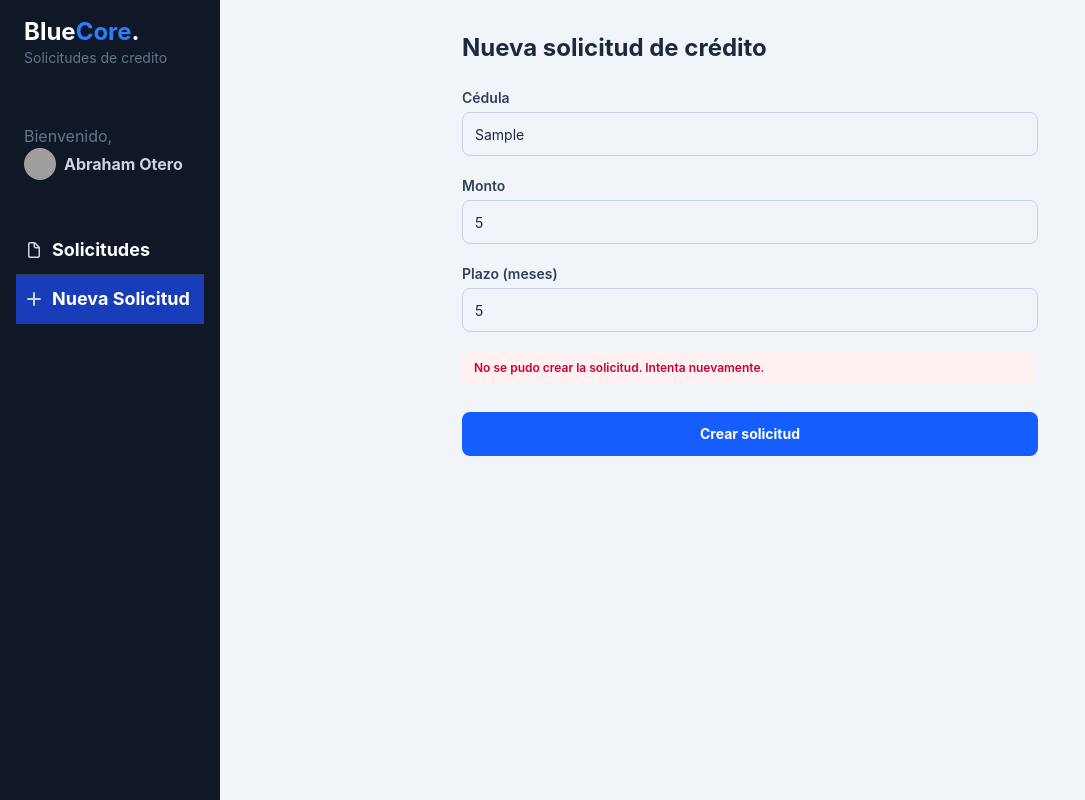
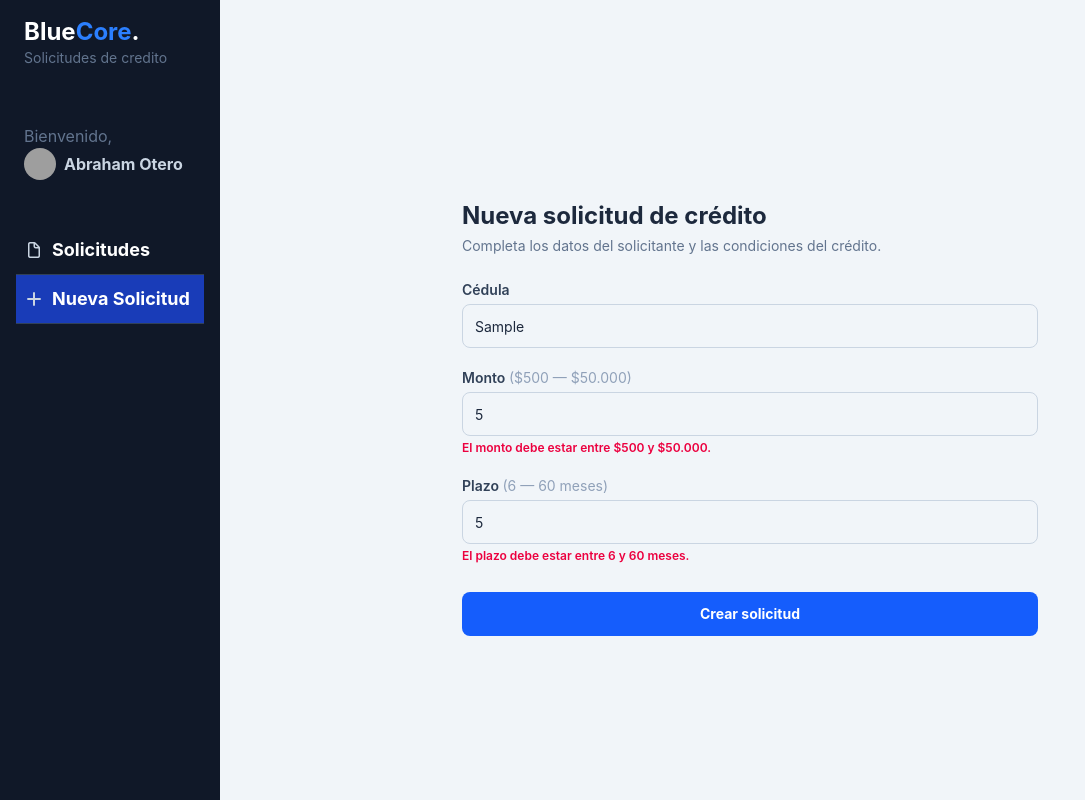
Before and after one commit to abraham55github/gestion-credito, an Angular app in the folder frontend/gestionCredito/: page /dashboard/nuevas-solicitudes in a window 1280 px wide. Both pictures are taken after typing "Sample", "5", "5" into the empty fields and a click on the button "Crear solicitud". Shown: the whole page, without its empty margins (0-1085 px from the left). Built offline with nearby package versions, Linux system fonts and the light colour scheme; no server answers; grey boxes are pictures that could not be loaded.

Commit message:
feat(frontend): service para persistencia de cache, multiples request al filtrar por estado_solicitud

```diff
--- a/frontend/gestionCredito/src/app/credit/pages/nuevas-solicitudes-page/nuevas-solicitudes-page.html
+++ b/frontend/gestionCredito/src/app/credit/pages/nuevas-solicitudes-page/nuevas-solicitudes-page.html
@@ -1,35 +1,67 @@
-<div class="mx-auto w-full max-w-xl py-8">
+<div class="mx-auto w-full max-w-xl py-50 ">
     <h1 class="text-2xl font-bold text-slate-800">Nueva solicitud de crédito</h1>
+    <p class="mt-1 text-sm text-slate-500">Completa los datos del solicitante y las condiciones del crédito.</p>
 
     <form [formGroup]="solicitudForm" (ngSubmit)="onSubmit()" class="mt-6 flex flex-col gap-5">
+
         <div>
             <label for="cedula" class="block text-sm font-semibold text-slate-700">Cédula</label>
-            <input id="cedula" type="text" formControlName="cedula"
+            <input id="cedula" type="text" formControlName="cedula" placeholder="Ej. 1023456789"
                 class="mt-1 h-11 w-full rounded-lg border border-slate-300 px-3 text-sm text-slate-800 outline-none focus:border-blue-500" />
+            @if (solicitudForm.controls.cedula.invalid && (solicitudForm.controls.cedula.touched || enviado())) {
+            <p class="mt-1 text-xs font-semibold text-rose-600">La cédula es obligatoria.</p>
+            }
         </div>
 
         <div>
-            <label for="monto" class="block text-sm font-semibold text-slate-700">Monto</label>
-            <input id="monto" type="number" formControlName="monto"
+            <label for="monto" class="block text-sm font-semibold text-slate-700">
+                Monto
+                <span class="font-normal text-slate-400">($500 — $50.000)</span>
+            </label>
+            <input id="monto" type="number" formControlName="monto" placeholder="0"
                 class="mt-1 h-11 w-full rounded-lg border border-slate-300 px-3 text-sm text-slate-800 outline-none focus:border-blue-500" />
+            @if (solicitudForm.controls.monto.invalid && (solicitudForm.controls.monto.touched || enviado())) {
+            <p class="mt-1 text-xs font-semibold text-rose-600">
+                @if (solicitudForm.controls.monto.errors?.['required']) {
+                El monto es obligatorio.
+                } @else {
+                El monto debe estar entre $500 y $50.000.
+                }
+            </p>
+            }
         </div>
 
         <div>
-            <label for="plazoMeses" class="block text-sm font-semibold text-slate-700">Plazo (meses)</label>
-            <input id="plazoMeses" type="number" formControlName="plazoMeses"
+            <label for="plazoMeses" class="block text-sm font-semibold text-slate-700">
+                Plazo
+                <span class="font-normal text-slate-400">(6 — 60 meses)</span>
+            </label>
+            <input id="plazoMeses" type="number" formControlName="plazoMeses" placeholder="Ej. 24"
                 class="mt-1 h-11 w-full rounded-lg border border-slate-300 px-3 text-sm text-slate-800 outline-none focus:border-blue-500" />
+            @if (solicitudForm.controls.plazoMeses.invalid && (solicitudForm.controls.plazoMeses.touched || enviado()))
+            {
+            <p class="mt-1 text-xs font-semibold text-rose-600">
+                @if (solicitudForm.controls.plazoMeses.errors?.['required']) {
+                El plazo es obligatorio.
+                } @else {
+                El plazo debe estar entre 6 y 60 meses.
+                }
+            </p>
+            }
         </div>
 
-        @if (errorMensaje) {
-            <p class="rounded-lg bg-rose-50 px-3 py-2 text-xs font-semibold text-rose-700">{{ errorMensaje }}</p>
+        @if (errorMensaje()) {
+        <p class="rounded-lg bg-rose-50 px-3 py-2 text-xs font-semibold text-rose-700">{{ errorMensaje() }}</p>
         }
-        @if (exito) {
-            <p class="rounded-lg bg-emerald-50 px-3 py-2 text-xs font-semibold text-emerald-700">Solicitud creada correctamente.</p>
+        @if (exito()) {
+        <p class="rounded-lg bg-emerald-50 px-3 py-2 text-xs font-semibold text-emerald-700">
+            Solicitud creada correctamente.
+        </p>
         }
 
-        <button type="submit" [disabled]="guardando"
+        <button type="submit" [disabled]="guardando()"
             class="mt-2 h-11 rounded-lg bg-blue-600 text-sm font-bold text-white transition hover:bg-blue-700 disabled:cursor-not-allowed disabled:opacity-50">
-            {{ guardando ? 'Creando...' : 'Crear solicitud' }}
+            {{ guardando() ? 'Creando...' : 'Crear solicitud' }}
         </button>
     </form>
 </div>
--- a/frontend/gestionCredito/src/app/credit/pages/nuevas-solicitudes-page/nuevas-solicitudes-page.ts
+++ b/frontend/gestionCredito/src/app/credit/pages/nuevas-solicitudes-page/nuevas-solicitudes-page.ts
@@ -1,6 +1,8 @@
-import { Component, inject } from '@angular/core';
+import { Component, inject, signal } from '@angular/core';
 import { FormBuilder, ReactiveFormsModule, Validators } from '@angular/forms';
-import { SolicitudCreditoService } from '../../services/solicitud-credito.service';
+import { HttpErrorResponse } from '@angular/common/http';
+import { SolicitudesStore } from '../../services/solicitudes-store';
+import { ErrorResponse } from '../../models/error-response';
 
 @Component({
   selector: 'nuevas-solicitudes-page',
@@ -9,39 +11,44 @@ import { SolicitudCreditoService } from '../../services/solicitud-credito.servic
 })
 export default class NuevasSolicitudesPage {
   private readonly formBuilder = inject(FormBuilder);
-  private readonly solicitudCreditoService = inject(SolicitudCreditoService);
+  private readonly store = inject(SolicitudesStore);
 
   readonly solicitudForm = this.formBuilder.nonNullable.group({
     cedula: ['', [Validators.required]],
-    monto: [null as number | null, [Validators.required]],
-    plazoMeses: [null as number | null, [Validators.required]],
+    monto: [null as number | null, [Validators.required, Validators.min(500), Validators.max(50000)]],
+    plazoMeses: [null as number | null, [Validators.required, Validators.min(6), Validators.max(60)]],
   });
 
-  guardando = false;
-  errorMensaje = '';
-  exito = false;
+  readonly enviado = signal(false);
+  readonly guardando = signal(false);
+  readonly errorMensaje = signal('');
+  readonly exito = signal(false);
 
   onSubmit(): void {
+    this.enviado.set(true);
+    this.errorMensaje.set('');
+    this.exito.set(false);
+
     if (this.solicitudForm.invalid) {
       this.solicitudForm.markAllAsTouched();
       return;
     }
 
+    this.guardando.set(true);
     const { cedula, monto, plazoMeses } = this.solicitudForm.getRawValue();
-
-    this.guardando = true;
-    this.errorMensaje = '';
-    this.exito = false;
-
-    this.solicitudCreditoService.crear({ cedula, monto: monto!, plazoMeses: plazoMeses! }).subscribe({
+    // monto y plazoMeses no pueden ser null acá: Validators.required ya lo garantizó arriba.
+    this.store.crear({ cedula, monto: monto!, plazoMeses: plazoMeses! }).subscribe({
       next: () => {
-        this.guardando = false;
-        this.exito = true;
+        this.guardando.set(false);
+        this.exito.set(true);
+        this.enviado.set(false);
         this.solicitudForm.reset();
       },
-      error: () => {
-        this.guardando = false;
-        this.errorMensaje = 'No se pudo crear la solicitud. Intenta nuevamente.';
+      error: (error: HttpErrorResponse) => {
+        this.guardando.set(false);
+        const backendError = error.error as ErrorResponse | undefined;
+        const detalle = backendError?.errores?.length ? ` (${backendError.errores.join(', ')})` : '';
+        this.errorMensaje.set((backendError?.mensaje ?? 'No se pudo crear la solicitud. Intenta nuevamente.') + detalle);
       },
     });
   }
--- a/frontend/gestionCredito/src/app/credit/pages/solicitudes-page/solicitudes-page.ts
+++ b/frontend/gestionCredito/src/app/credit/pages/solicitudes-page/solicitudes-page.ts
@@ -1,35 +1,30 @@
-import { Component, inject, signal } from '@angular/core';
-import { HttpErrorResponse } from '@angular/common/http';
-import { SolicitudCreditoService } from '../../services/solicitud-credito.service';
+import { Component, inject, OnInit } from '@angular/core';
 import { SolicitudResponse } from '../../models/solicitud-response';
 import { EstadoSolicitud } from '../../models/estado-solicitud';
-import { ErrorResponse } from '../../models/error-response';
 import { SolicitudCard } from '../../components/solicitud-card/solicitud-card';
-
-type FiltroEstado = EstadoSolicitud | 'TODAS';
+import { FiltroEstado, SolicitudesStore } from '../../services/solicitudes-store';
 
 @Component({
   selector: 'app-solicitudes-page',
   imports: [SolicitudCard],
   templateUrl: './solicitudes-page.html'
 })
-export default class SolicitudesPage {
-  private readonly solicitudCreditoService = inject(SolicitudCreditoService);
+export default class SolicitudesPage implements OnInit {
+  private readonly store = inject(SolicitudesStore);
 
   readonly filtros: FiltroEstado[] = ['TODAS', 'PENDIENTE', 'APROBADA', 'RECHAZADA'];
 
-  readonly solicitudes = signal<SolicitudResponse[]>([]);
-  readonly filtro = signal<FiltroEstado>('TODAS');
-  readonly cargando = signal(false);
-  readonly errorMensaje = signal('');
+  readonly solicitudes = this.store.solicitudes;
+  readonly filtro = this.store.filtro;
+  readonly cargando = this.store.cargando;
+  readonly errorMensaje = this.store.errorMensaje;
 
-  constructor() {
-    this.cargar();
+  ngOnInit(): void {
+    this.store.cargarInicial();
   }
 
   cambiarFiltro(filtro: FiltroEstado): void {
-    this.filtro.set(filtro);
-    this.cargar();
+    this.store.cambiarFiltro(filtro);
   }
 
   aprobar(solicitud: SolicitudResponse): void {
@@ -40,23 +35,6 @@ export default class SolicitudesPage {
     this.pedirComentarioYCambiarEstado(solicitud, 'RECHAZADA');
   }
 
-  private cargar(): void {
-    this.cargando.set(true);
-    this.errorMensaje.set('');
-    const estado = this.filtro() === 'TODAS' ? undefined : (this.filtro() as EstadoSolicitud);
-
-    this.solicitudCreditoService.listar(estado).subscribe({
-      next: (solicitudes) => {
-        this.solicitudes.set(solicitudes);
-        this.cargando.set(false);
-      },
-      error: (error: HttpErrorResponse) => {
-        this.errorMensaje.set(this.extraerMensaje(error, 'No se pudieron cargar las solicitudes.'));
-        this.cargando.set(false);
-      },
-    });
-  }
-
   private pedirComentarioYCambiarEstado(solicitud: SolicitudResponse, estado: EstadoSolicitud): void {
     const accion = estado === 'APROBADA' ? 'aprobar' : 'rechazar';
     const comentario = window.prompt(`Comentario para ${accion} la solicitud de ${solicitud.cedula}:`);
@@ -65,17 +43,6 @@ export default class SolicitudesPage {
       return;
     }
 
-    this.solicitudCreditoService.cambiarEstado(solicitud.id, { estado, comentario }).subscribe({
-      next: () => this.cargar(),
-      error: (error: HttpErrorResponse) => {
-        this.errorMensaje.set(this.extraerMensaje(error, 'No se pudo actualizar la solicitud.'));
-      },
-    });
-  }
-
-  private extraerMensaje(error: HttpErrorResponse, mensajePorDefecto: string): string {
-    const backendError = error.error as ErrorResponse | undefined;
-    const detalle = backendError?.errores?.length ? ` (${backendError.errores.join(', ')})` : '';
-    return (backendError?.mensaje ?? mensajePorDefecto) + detalle;
+    this.store.cambiarEstado(solicitud, estado, comentario);
   }
 }
--- /dev/null
+++ b/frontend/gestionCredito/src/app/credit/services/solicitudes-store.ts
@@ -0,0 +1,117 @@
+import { HttpErrorResponse } from '@angular/common/http';
+import { Injectable, inject, signal } from '@angular/core';
+import { Observable, tap } from 'rxjs';
+import { CrearSolicitudRequest } from '../models/crear-solicitud-request';
+import { ErrorResponse } from '../models/error-response';
+import { EstadoSolicitud } from '../models/estado-solicitud';
+import { SolicitudResponse } from '../models/solicitud-response';
+import { SolicitudCreditoService } from './solicitud-credito.service';
+
+export type FiltroEstado = EstadoSolicitud | 'TODAS';
+
+@Injectable({ providedIn: 'root' })
+export class SolicitudesStore {
+  private readonly solicitudCreditoService = inject(SolicitudCreditoService);
+
+  // Una lista cacheada por filtro: cambiar de pestaña no vuelve a pedirle nada al backend
+  // si ese filtro ya se cargó antes en esta sesión.
+  private readonly cache = new Map<FiltroEstado, SolicitudResponse[]>();
+
+  readonly solicitudes = signal<SolicitudResponse[]>([]);
+  readonly filtro = signal<FiltroEstado>('TODAS');
+  readonly cargando = signal(false);
+  readonly errorMensaje = signal('');
+
+  cargarInicial(): void {
+    const enCache = this.cache.get(this.filtro());
+    if (enCache) {
+      this.solicitudes.set(enCache);
+      return;
+    }
+    this.cargarDesdeBackend();
+  }
+
+  cambiarFiltro(filtro: FiltroEstado): void {
+    this.filtro.set(filtro);
+    this.errorMensaje.set('');
+
+    const enCache = this.cache.get(filtro);
+    if (enCache) {
+      this.solicitudes.set(enCache);
+      return;
+    }
+    this.cargarDesdeBackend();
+  }
+
+  crear(request: CrearSolicitudRequest): Observable<SolicitudResponse> {
+    return this.solicitudCreditoService.crear(request).pipe(
+      tap((creada) => this.agregarEnCache(creada)),
+    );
+  }
+
+  cambiarEstado(solicitud: SolicitudResponse, estado: EstadoSolicitud, comentario: string): void {
+    this.errorMensaje.set('');
+
+    this.solicitudCreditoService.cambiarEstado(solicitud.id, { estado, comentario }).subscribe({
+      next: (actualizada) => this.actualizarEnCache(actualizada),
+      error: (error: HttpErrorResponse) => {
+        this.errorMensaje.set(this.extraerMensaje(error, 'No se pudo actualizar la solicitud.'));
+      },
+    });
+  }
+
+  private cargarDesdeBackend(): void {
+    this.cargando.set(true);
+    this.errorMensaje.set('');
+    const filtro = this.filtro();
+    const estado = filtro === 'TODAS' ? undefined : filtro;
+
+    this.solicitudCreditoService.listar(estado).subscribe({
+      next: (solicitudes) => {
+        this.cache.set(filtro, solicitudes);
+        this.solicitudes.set(solicitudes);
+        this.cargando.set(false);
+      },
+      error: (error: HttpErrorResponse) => {
+        this.errorMensaje.set(this.extraerMensaje(error, 'No se pudieron cargar las solicitudes.'));
+        this.cargando.set(false);
+      },
+    });
+  }
+
+  private agregarEnCache(creada: SolicitudResponse): void {
+    for (const [filtro, lista] of this.cache.entries()) {
+      if (filtro === 'TODAS' || filtro === creada.estado) {
+        this.cache.set(filtro, [creada, ...lista]);
+      }
+    }
+
+    if (this.filtro() === 'TODAS' || this.filtro() === creada.estado) {
+      this.solicitudes.update((lista) => [creada, ...lista]);
+    }
+  }
+
+  private actualizarEnCache(actualizada: SolicitudResponse): void {
+    for (const [filtro, lista] of this.cache.entries()) {
+      const perteneceAEsteFiltro = filtro === 'TODAS' || filtro === actualizada.estado;
+
+      if (!perteneceAEsteFiltro) {
+        this.cache.set(filtro, lista.filter((s) => s.id !== actualizada.id));
+        continue;
+      }
+
+      const yaEstaba = lista.some((s) => s.id === actualizada.id);
+      this.cache.set(filtro, yaEstaba
+        ? lista.map((s) => (s.id === actualizada.id ? actualizada : s))
+        : [...lista, actualizada]);
+    }
+
+    this.solicitudes.set(this.cache.get(this.filtro()) ?? []);
+  }
+
+  private extraerMensaje(error: HttpErrorResponse, mensajePorDefecto: string): string {
+    const backendError = error.error as ErrorResponse | undefined;
+    const detalle = backendError?.errores?.length ? ` (${backendError.errores.join(', ')})` : '';
+    return (backendError?.mensaje ?? mensajePorDefecto) + detalle;
+  }
+}
```
